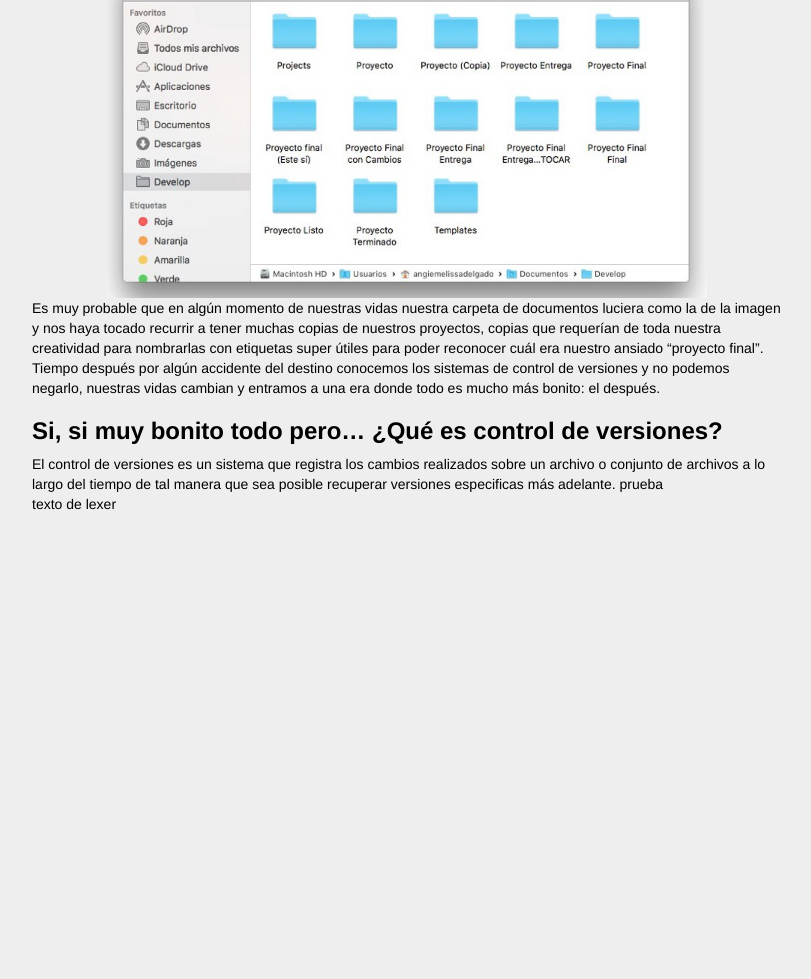
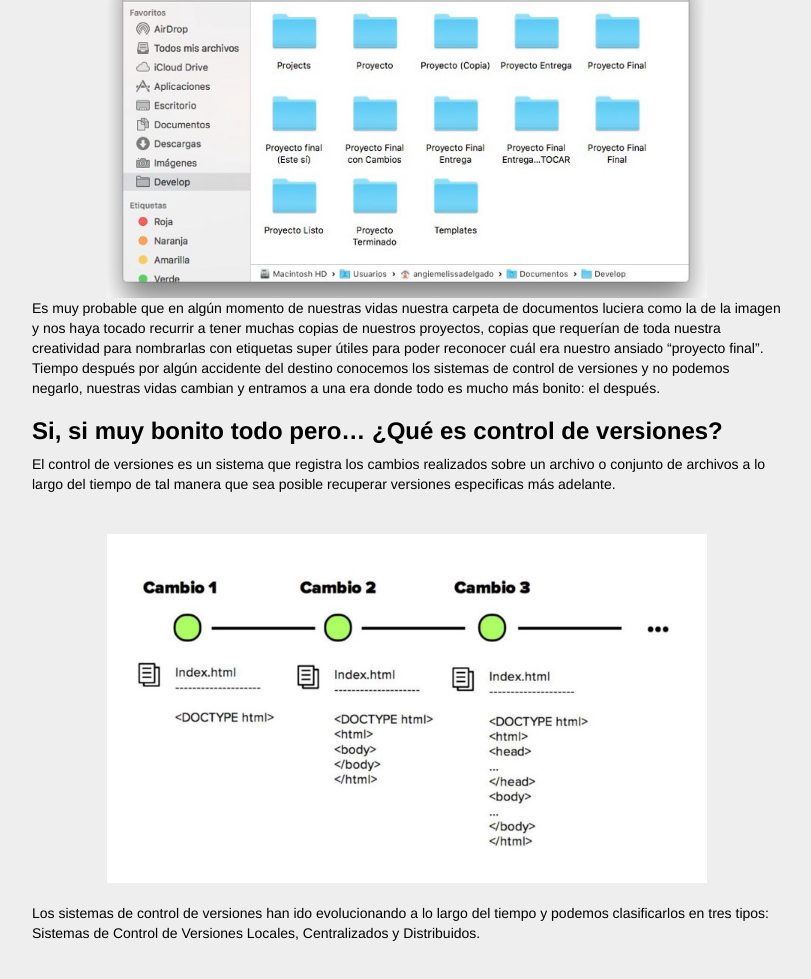
Before and after one commit to SistemasOpE/Git, a plain HTML site: page index.html in a window 1280 px wide. Shown: the part 545-1524 px from the top of the page, without its empty margins (233-1044 px from the left). Before the commit the page ends 1137 px from the top, so only its background shows below. Drawn offline with Linux system fonts and the light colour scheme.

```diff
--- a/index.html
+++ b/index.html
@@ -42,14 +42,21 @@
 
 
 				El control de versiones es un sistema que registra los cambios realizados sobre un archivo o conjunto de archivos a lo largo del tiempo de tal manera que sea posible recuperar versiones especificas más adelante.
+				<br>
+				<br>
+				<br>
 
+				<div class="text-center">
 
+					<img src="imagen2.png" alt="" style="width: 600px">
+				</div>
+				<br>
 
+				Los sistemas de control de versiones han ido evolucionando a lo largo del tiempo y podemos clasificarlos en tres tipos: Sistemas de Control de Versiones Locales, Centralizados y Distribuidos.
 <!--
 				Un sistema de control de versiones es una herramienta que registra todos los cambios hechos en uno o más proyectos, guardando así versiones del producto en todas sus fases del desarrollo. Las versiones son como fotografías que registran su estado en ese momento del tiempo y se van guardando a medida que se hacen modificaciones al código fuente.
 -->
-				prueba <br>
-                texto de lexer
+
 
 
 			</div>
```
Also changed, not shown: imagen2.png (added), 1 other file.
